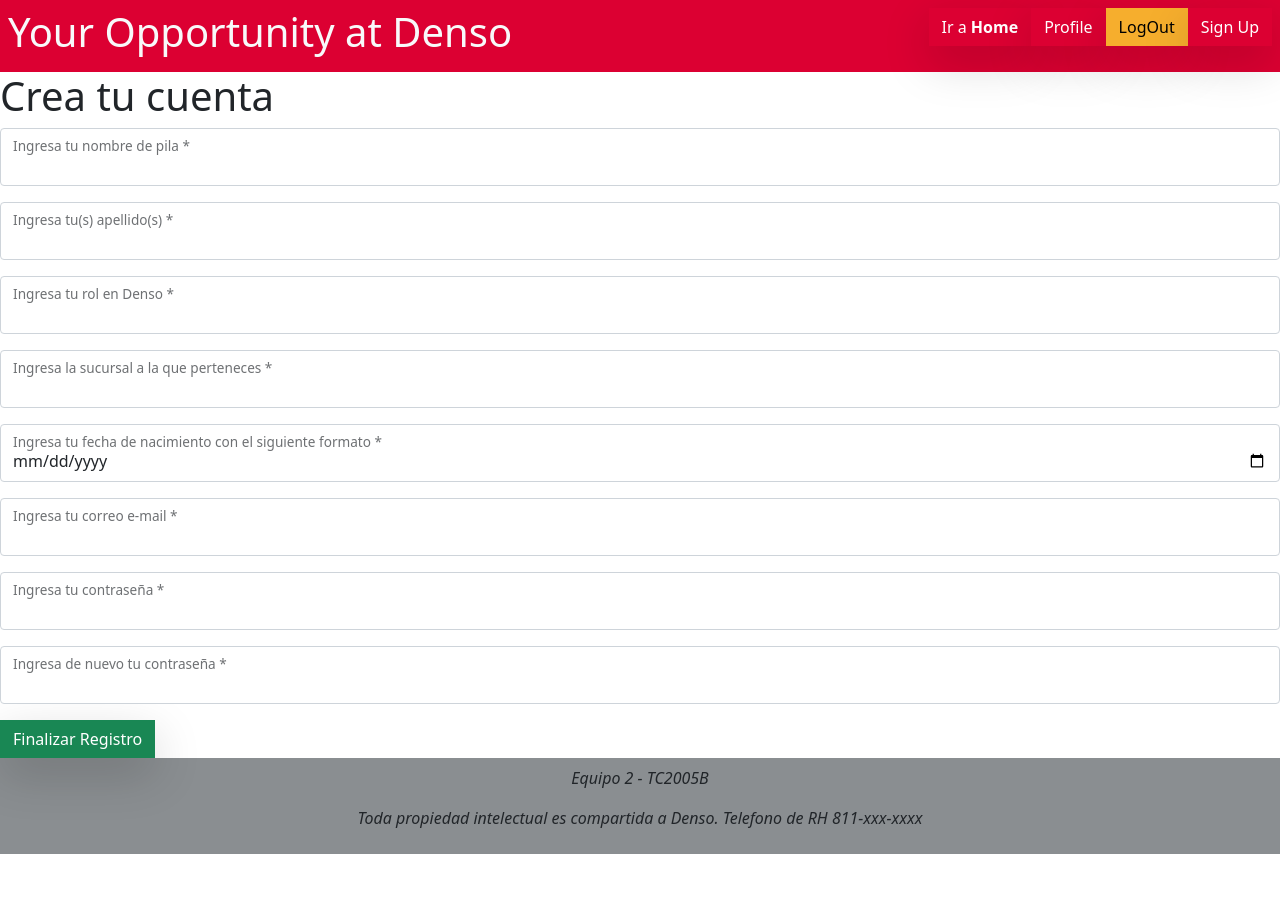
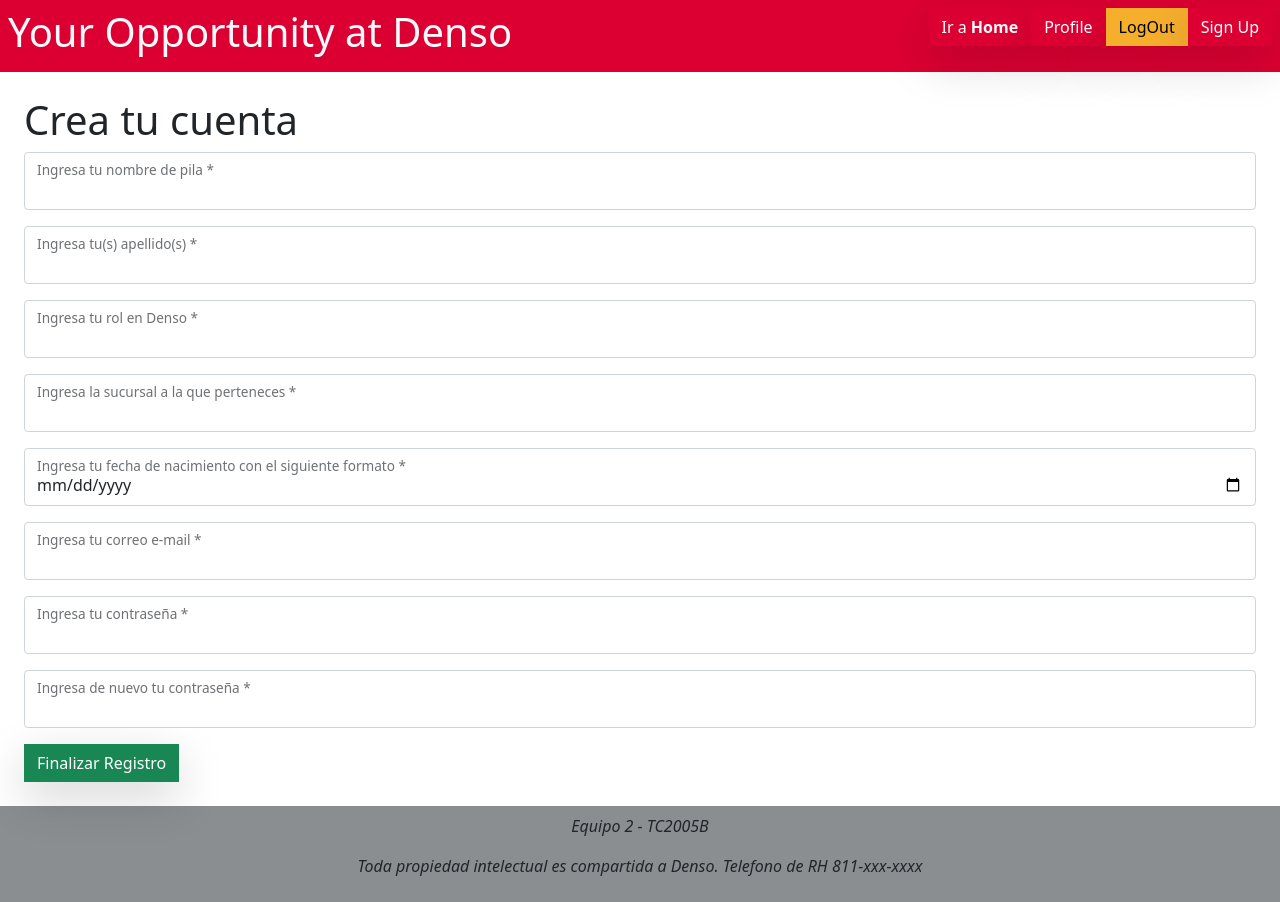
Before and after one commit to jaiovi/Denso-Git, a React (Create React App) app: page /signup in a window 1280 px wide. Before the commit the page ends 854 px from the top, so only its background shows below. Built offline with nearby package versions, Linux system fonts and the light colour scheme.

Commit message:
Espacio GUI negativo y Profile.js name api

```diff
--- a/src/pages/Login.js
+++ b/src/pages/Login.js
@@ -44,7 +44,7 @@
     }
 
     return(
-    <div className="form-container">
+    <div className="form-container m-4">
         <h1>LOGIN</h1>
         <div className="register-form">
             { submitted && valid ? <div className="success-message"> Success! Thank you for registering </div> : null }
--- a/src/pages/Profile.js
+++ b/src/pages/Profile.js
@@ -4,6 +4,8 @@
 import { BarChart, Bar, Cell, XAxis, YAxis, CartesianGrid, Tooltip, /* RadarChart, PolarGrid, PolarAngleAxis, PolarRadiusAxis, Radar,*/ Legend, ResponsiveContainer } from 'recharts';
 import Button from "../components/Button"
 import Input from "../components/Input"
+
+import { API } from "../api/API"
 
 function Profile(){
     const params = useParams(); //recuperar id del usuario
@@ -13,9 +15,15 @@
         toggle(!show)
         console.log(show)
     }
+    const nomUsuario="";
 
+    useEffect(()=>{
+        API.get("/user",(response)=>{
+            console.log(response)
+            nomUsuario=response.name;
+        })
 
-
+    },[])
 
     const data_examenes = [
         {name: 'Memoria', puntos:1000,},
--- a/src/pages/Signup.js
+++ b/src/pages/Signup.js
@@ -112,7 +112,7 @@
     }
 
     return (
-        <div className="form-container">
+        <div className="form-container m-4">
             <h1>Crea tu cuenta</h1>
             <div className="register-form">
                 {submitted && valid ? <div className="success-message"> Success! Thank you for registering </div> : null}
```
